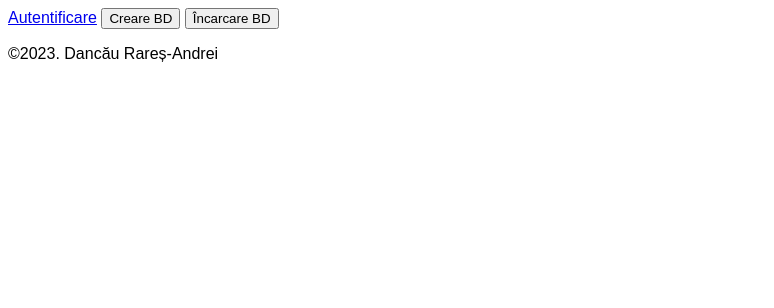
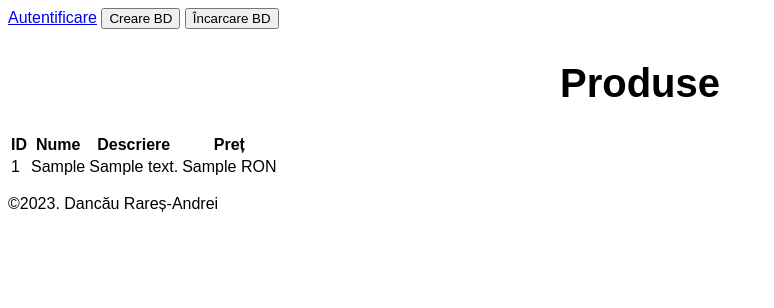
Before and after one commit to DancauRares-Andrei/proiect-2-ProgramareWeb, a Node server app: page / in a window 1280 px wide. Shown: the top 308 px of the page, without its empty margins (0-774 px from the left). Run offline with Node 20, Linux system fonts and the light colour scheme; tables that the repository leaves empty or names only in its code hold one stand-in row (values such as "Sample post"); some libraries are stand-ins or nearby versions.

Commit message:
Laborator 12 tema 2

```diff
--- a/app.js
+++ b/app.js
@@ -30,11 +30,22 @@ app.use(session({
 // proprietățile obiectului Response - res - https://expressjs.com/en/api.html#res
 app.get('/', (req, res) => {
     const utilizator = req.cookies.utilizator;
-    res.clearCookie('mesajEroare');
+    // Configurarea conexiunii la baza de date
+const connection = mysql.createConnection({
+  host     : 'localhost',
+  user     : 'rares',
+  password : 'rares',
+  database : 'BazaProduse'
+});
+connection.query('SELECT * FROM produse', function(err, rows, fields) {
+  if (err) throw err;
+  res.clearCookie('mesajEroare');
     res.render('index', {
         utilizator: utilizator,
-        layout: 'layout'
-    })
+        layout: 'layout',
+        produse: rows
+    });
+});
 });
 app.get('/favicon.ico', (req, res) => res.send('Hello World'));
 // la accesarea din browser adresei http://localhost:6789/chestionar se va apela funcția specificată
@@ -193,4 +204,13 @@ app.get('/inserare-bd', function(req, res) {
       });
     });
   });
+app.post('/adaugare_cos', function(req, res) {
+    const produsId = req.body.id; // id-ul produsului primit prin POST
+    req.session.cos = req.session.cos || []; // inițializăm vectorul de cos, dacă nu există deja
+
+    req.session.cos.push(produsId); // adăugăm id-ul produsului în vectorul de cos
+    console.log(req.session.cos)
+    res.redirect('/'); // redirecționăm utilizatorul înapoi la pagina principală
+});
+
 app.listen(port, () => console.log(`Serverul rulează la adresa http://localhost:` + port));
--- a/views/index.ejs
+++ b/views/index.ejs
@@ -66,3 +66,30 @@
   <% } %>
   <button type="button" onclick="location.href='/creare-bd'">Creare BD</button>
   <button type="button" onclick="location.href='/inserare-bd'">Încarcare BD</button>
+  <h1>Produse</h1>
+  <table>
+    <thead>
+      <tr>
+        <th>ID</th>
+        <th>Nume</th>
+        <th>Descriere</th>
+        <th>Preț</th>
+      </tr>
+    </thead>
+    <tbody>
+      <% produse.forEach(function(produs) { %>
+        <tr>
+          <td><%= produs.id %></td>
+          <td><%= produs.nume %></td>
+          <td><%= produs.descriere %></td>
+          <td><%= produs.pret %> RON</td>
+          <% if (utilizator) { %>
+           <td><form action="/adaugare_cos" method="POST">
+            <input type="hidden" name="id" value="<%= produs.id %>">
+            <button>Adaugă în coș</button>
+          </form></td>
+          <% } %>
+        </tr>
+      <% }); %>
+    </tbody>
+  </table>
```
